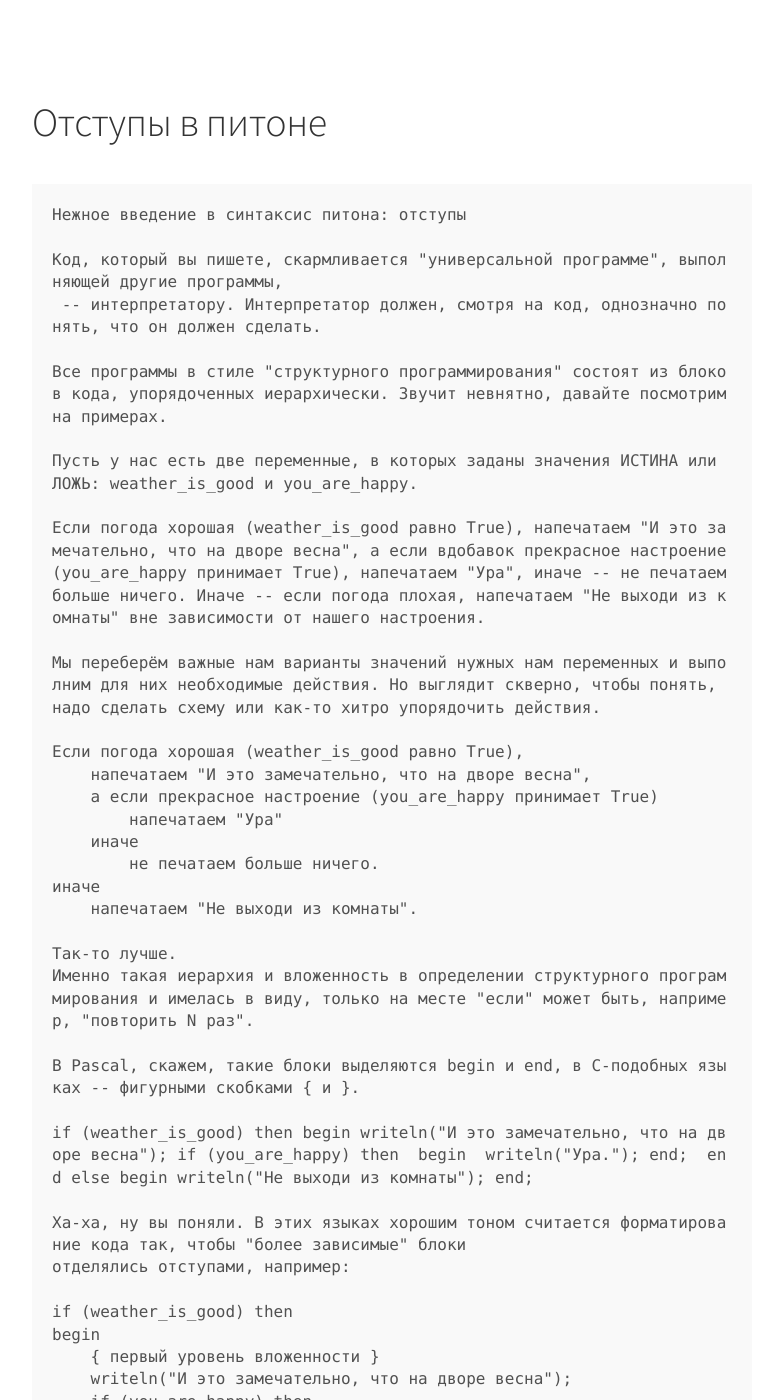
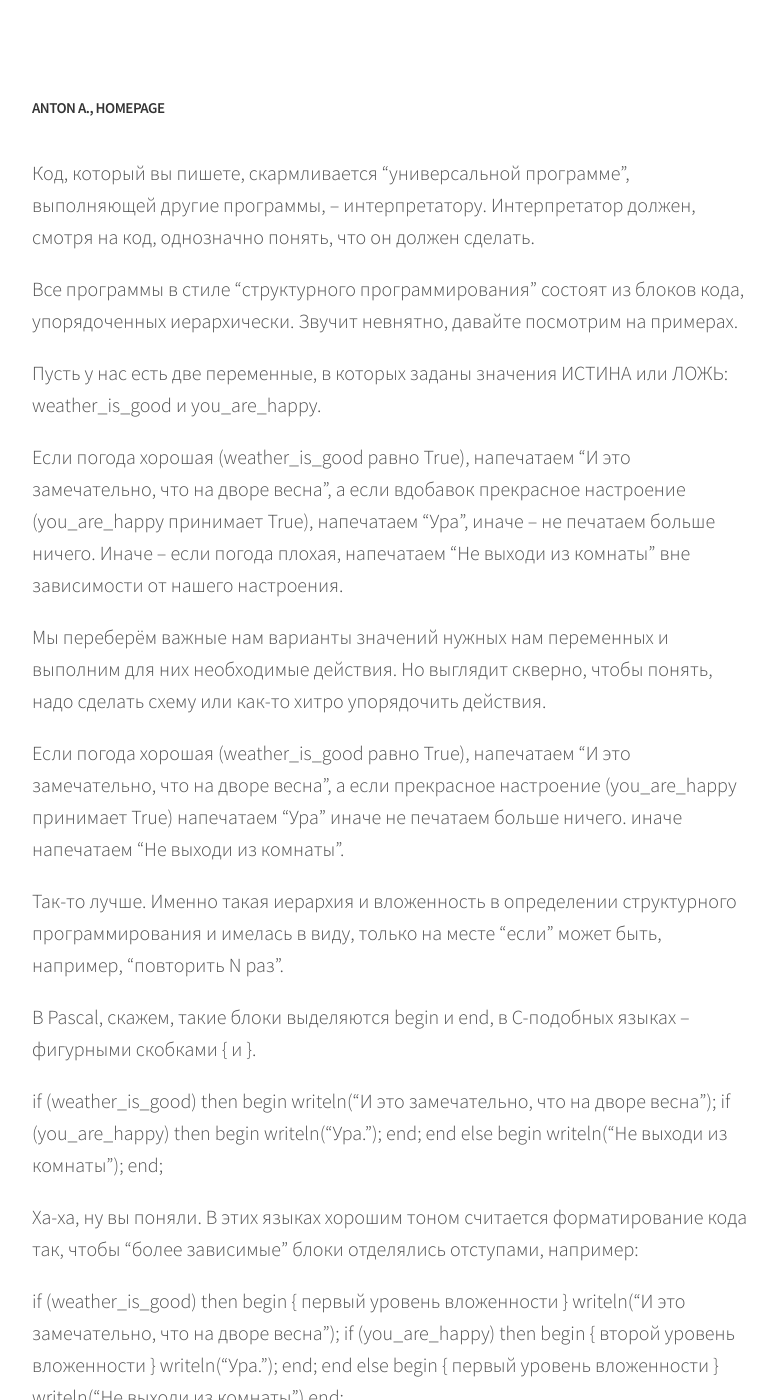
Before and after one commit to alexeyev/alexeyev.github.io, a Jekyll site: the page built from python-indents.md, in a window 1280 px wide and 1400 px high. Shown: the whole window, without its empty margins (248-1025 px from the left). Built offline with Jekyll 4.4.1, drawn with Linux system fonts in a browser that asks for light colours; some of the changed text lies outside the part shown.

Commit message:
Update and rename python-indents.html to python-indents.md

```diff
--- a/python-indents.html
+++ b/python-indents.md
@@ -1,30 +1,23 @@
 ---
 layout: default
+title: Нежное введение в синтаксис питона: отступы
 ---
-<header class="masthead">
-  <h1 class="masthead-title">
-    <a href="{{ site.baseurl }}/python-indents">Отступы в питоне</a>
-  </h1>
-  <nav class="masthead-nav">
-    {% for nav in site.nav %}
-      <a href="{{ nav.href }}">{{ nav.name }}</a>
-    {% endfor %}
-  </nav>
-</header>
 
-<pre>
-Нежное введение в синтаксис питона: отступы
+Код, который вы пишете, скармливается "универсальной программе", выполняющей другие программы, -- интерпретатору. Интерпретатор должен, смотря на код, однозначно понять, что он должен сделать.
 
-Код, который вы пишете, скармливается "универсальной программе", выполняющей другие программы,
- -- интерпретатору. Интерпретатор должен, смотря на код, однозначно понять, что он должен сделать.
 
-Все программы в стиле "структурного программирования" состоят из блоков кода, упорядоченных иерархически. Звучит невнятно, давайте посмотрим на примерах.
+Все программы в стиле "структурного программирования" состоят из блоков кода, упорядоченных иерархически.
+Звучит невнятно, давайте посмотрим на примерах.
+
 
 Пусть у нас есть две переменные, в которых заданы значения ИСТИНА или ЛОЖЬ: weather_is_good и you_are_happy.
 
+
 Если погода хорошая (weather_is_good равно True), напечатаем "И это замечательно, что на дворе весна", а если вдобавок прекрасное настроение (you_are_happy принимает True), напечатаем "Ура", иначе -- не печатаем больше ничего. Иначе -- если погода плохая, напечатаем "Не выходи из комнаты" вне зависимости от нашего настроения.
 
+
 Мы переберём важные нам варианты значений нужных нам переменных и выполним для них необходимые действия. Но выглядит скверно, чтобы понять, надо сделать схему или как-то хитро упорядочить действия.
+
 
 Если погода хорошая (weather_is_good равно True),
     напечатаем "И это замечательно, что на дворе весна",
@@ -108,11 +101,12 @@ for i in range(3):
 
 а потом здесь:
 
-for i in range(3):
-    print(i)
 
-for j in range(5):
-    print(j)
+    for i in range(3):
+        print(i)
+
+    for j in range(5):
+        print(j)
+
 
 Ясно, откуда разница в выводе?
-</pre>
```
